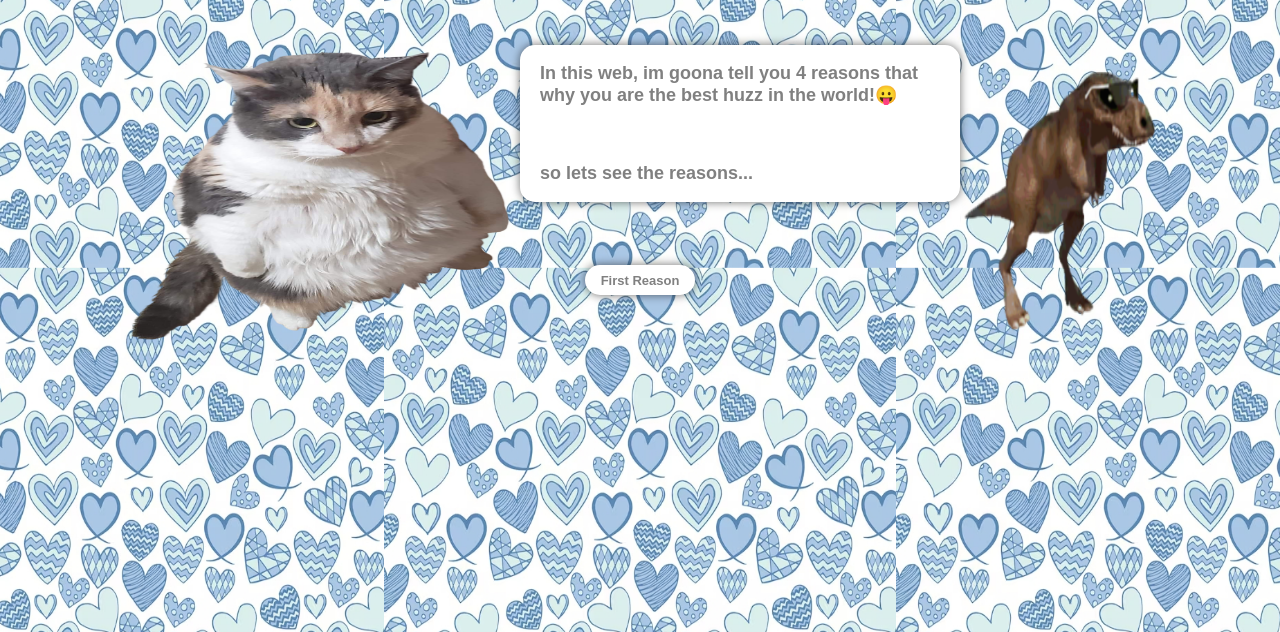
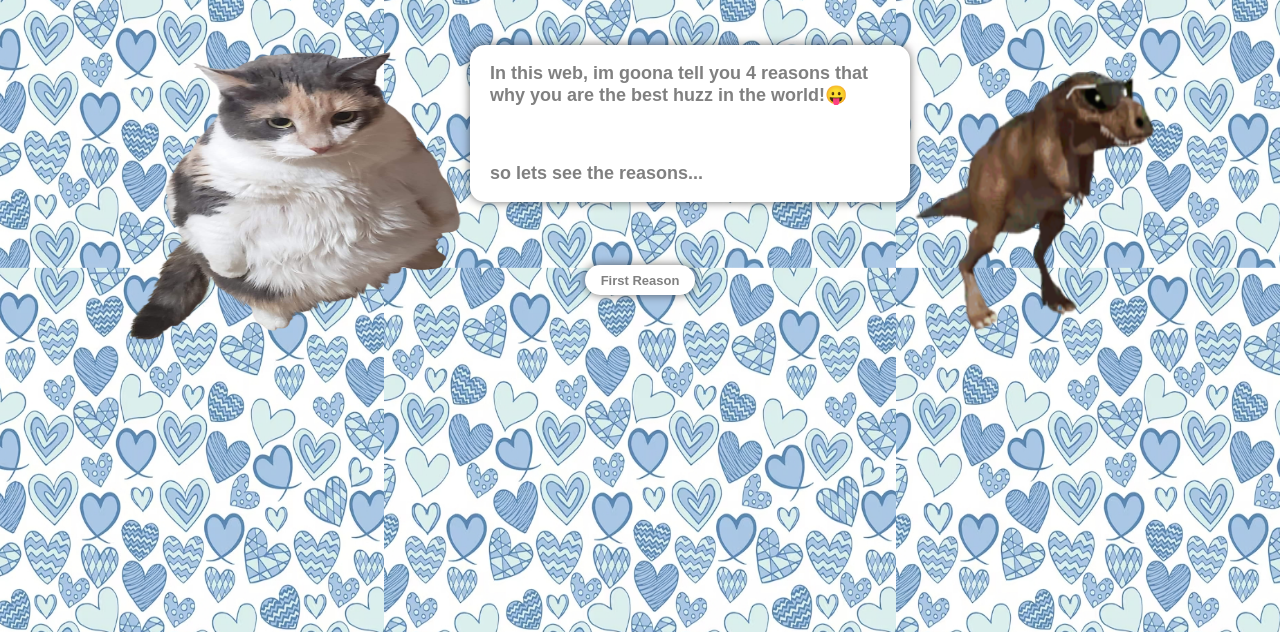
Before and after one commit to Kk07ka/my-website, a plain HTML site: page index.html in a window 1280 px wide. Shown: the part 168-800 px from the top of the page. Drawn offline with Linux system fonts and the light colour scheme.

Commit message:
Update style.css

```diff
--- a/style.css
+++ b/style.css
@@ -90,13 +90,13 @@ body {
 }
 #pic1 {
     order: 1;
-    width: 400px;
+    width: 350px;
     height: 300px;
     justify-self: start;
 }
 #pic2 {
     order: 3;
-    width: 200px;
+    width: 250px;
     height: 300px;
     justify-self: end;
 }
```
